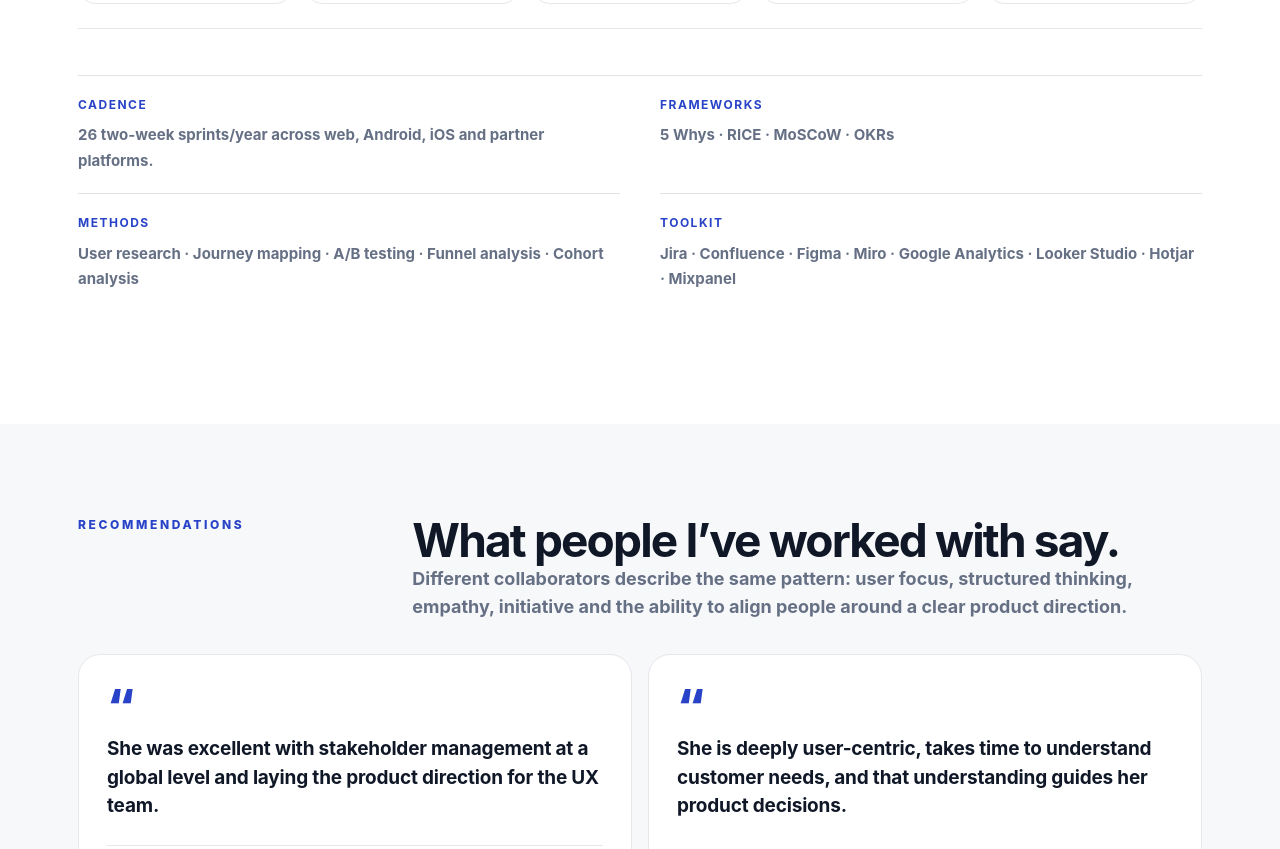
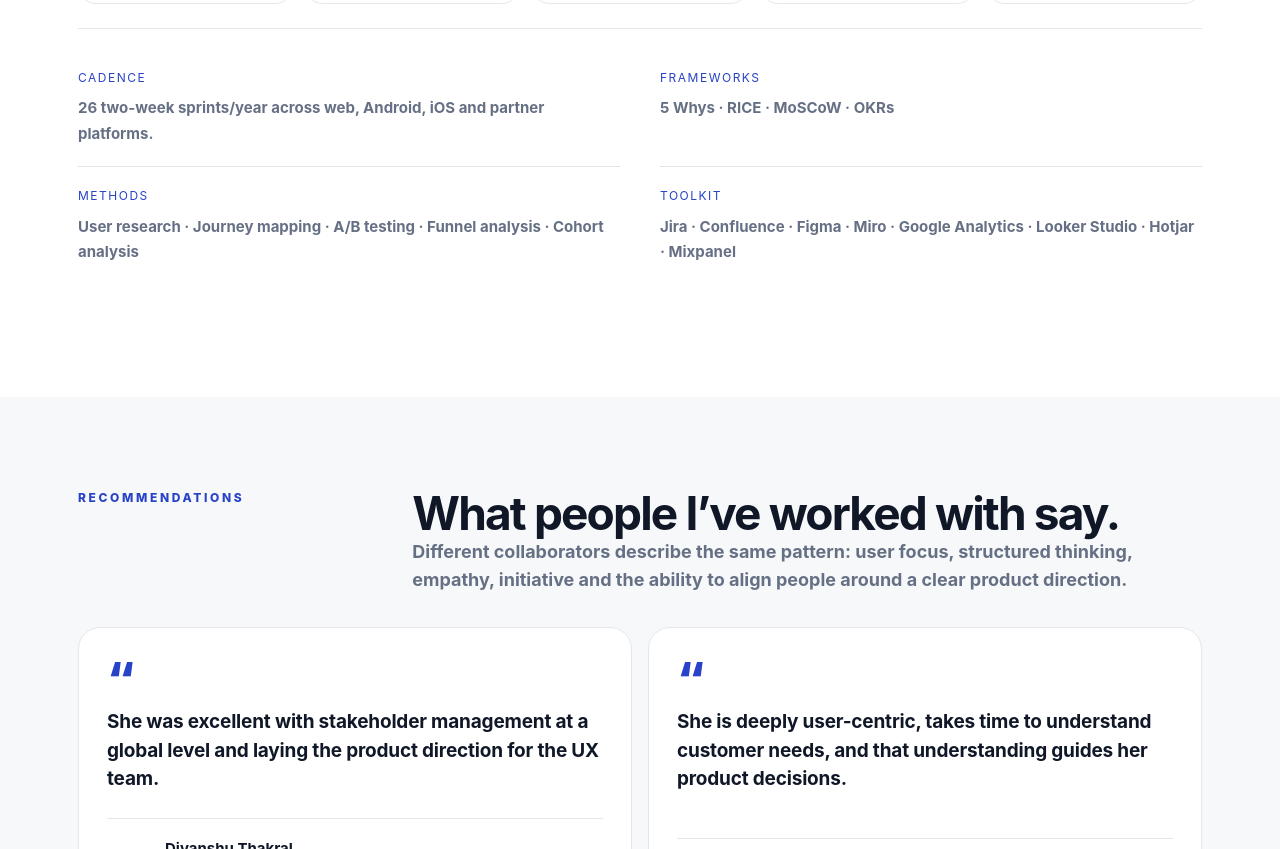
Before and after one commit to HarshiniMohankumar/harshinimohankumar.github.io, a plain HTML site: page index.html in a window 1280 px wide. Shown: the part 6519-7368 px from the top of the page. Drawn offline with Linux system fonts and the light colour scheme.

Commit message:
Tools Review

```diff
--- a/index.html
+++ b/index.html
@@ -61,8 +61,7 @@
   display: grid;
   grid-template-columns: repeat(2, minmax(0, 1fr));
   column-gap: 40px;
-  margin-top: 26px;
-  border-top: 1px solid #e0e3e8;
+  margin-top: 0;
 }
 
 .pm-practice-item {
@@ -75,7 +74,7 @@
 
 .pm-practice-item h4 {
   font-size: 12px;
-  font-weight: 700;
+  font-weight: 400;
   letter-spacing: 1.5px;
   text-transform: uppercase;
   color: var(--blue, #2942d6);
```
